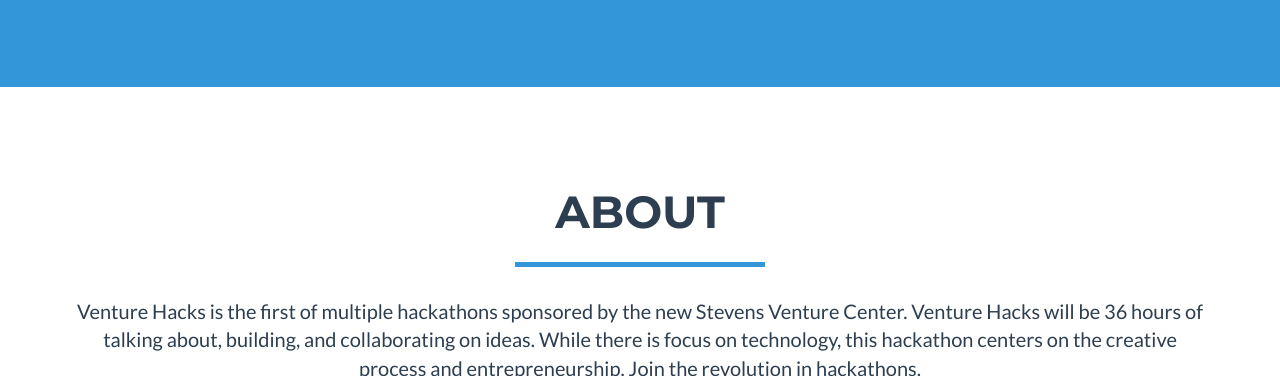
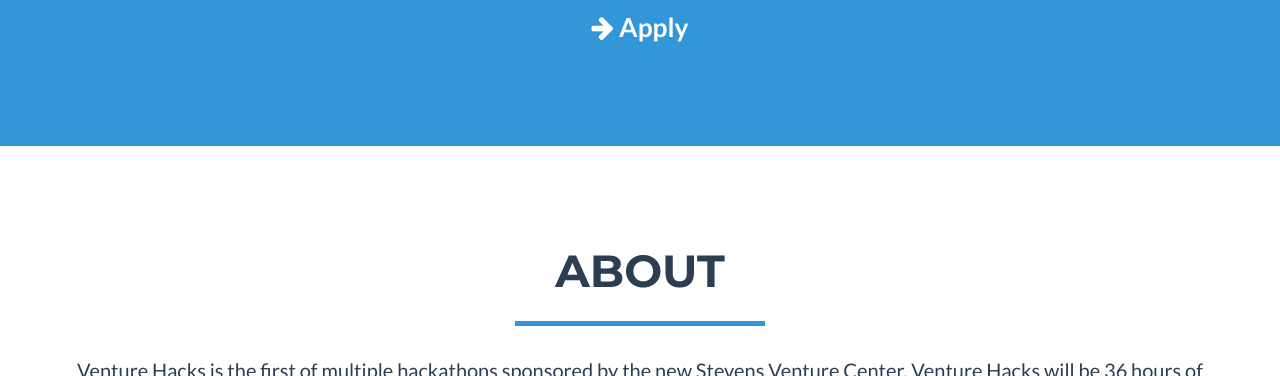
Before and after one commit to venture-hacks/bootstrap-site, a plain HTML site: page index.html in a window 1280 px wide. Shown: the part 724-1100 px from the top of the page. Drawn offline with nearby package versions, Linux system fonts and the light colour scheme.

Commit message:
Added apply to first section

```diff
--- a/css/freelancer.css
+++ b/css/freelancer.css
@@ -1,7 +1,9 @@
 .navbar-default .navbar-brand:hover, .navbar-default .navbar-brand:focus {
   color: #e83733;
 }
-
+.white-text {
+  color: white;
+}
 body {
   overflow-x: hidden;
 }
--- a/index.html
+++ b/index.html
@@ -41,7 +41,6 @@
       ga('create', 'UA-79167973-1', 'auto');
       ga('require', 'linkid');
       ga('send', 'pageview');
-
     </script>
 </head>
 
@@ -92,6 +91,10 @@
                         <span class="name">Don't just build &#8211 innovate.</span>
                         <hr class="star-light blue-star">
                         <span class="skills">July 16th and 17th, 2016  - Stevens Venture Center</span>
+                        <br /> <br />
+                        <a href="http://goo.gl/forms/1sCqRsbLPLVPzL4F2" class="skills white-text">
+                            <i class="fa fa-arrow-right"></i> <b>Apply</b>
+                        </a>
                     </div>
                 </div>
             </div>
```
